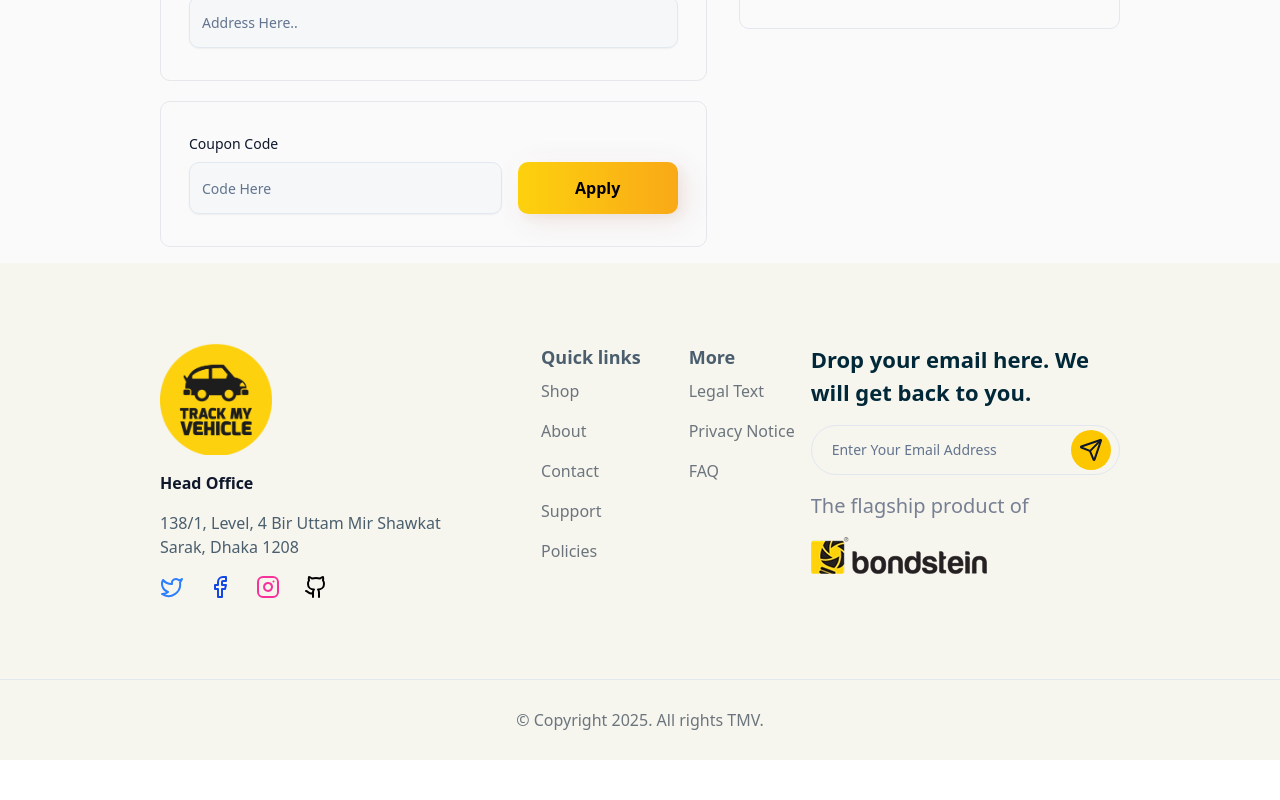
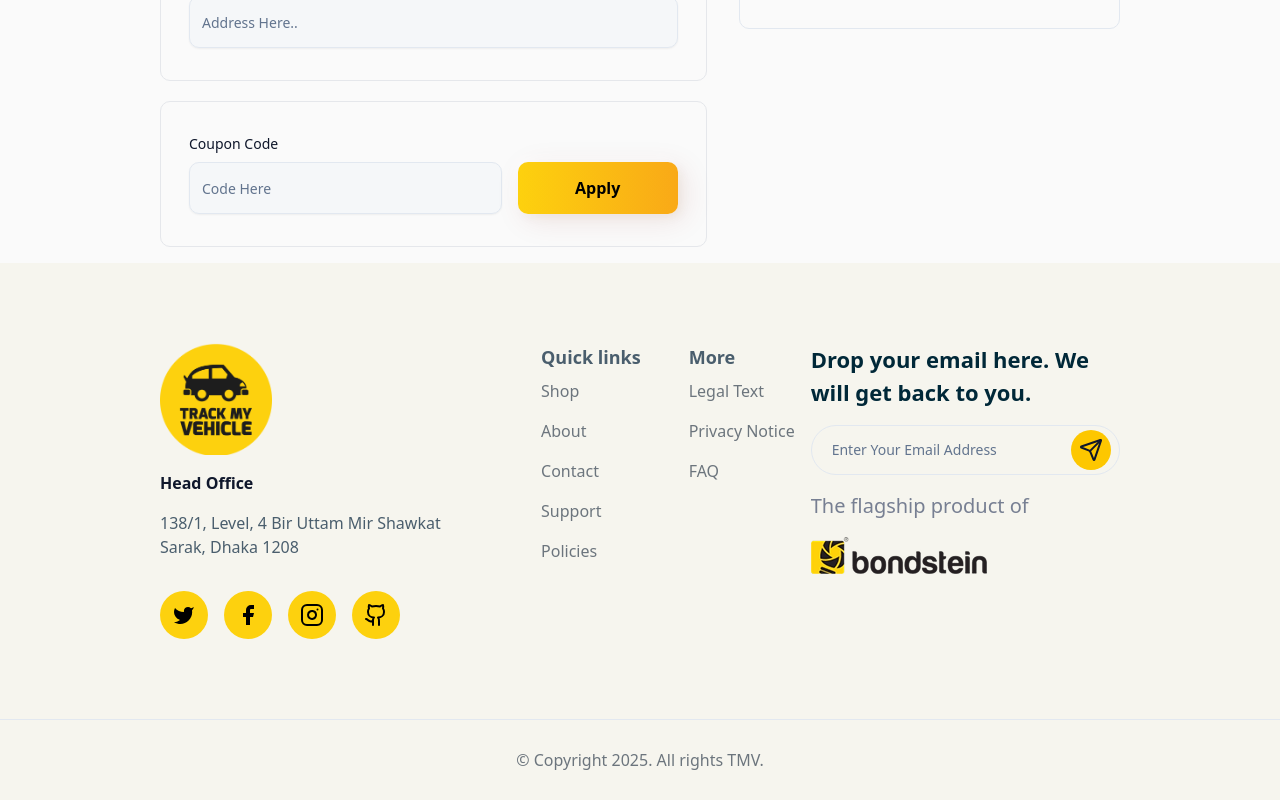
Before and after one commit to walid-bondstein/tmv-bd, a Next.js app: page /billing in a window 1280 px wide. Shown: the part 727-1527 px from the top of the page. Before the commit the page ends 1487 px from the top, so only its background shows below. Built offline with nearby package versions, Linux system fonts and the light colour scheme.

Commit message:
Fixed footer and spacing

```diff
--- a/app/page.tsx
+++ b/app/page.tsx
@@ -1,4 +1,5 @@
 export const dynamic = "force-dynamic";
+
 import AppSection from '@/components/pages/home/AppSection'
 import GetInTouch from '@/components/pages/home/GetInTouch';
 import { HowItWorks } from '@/components/pages/home/how-it-works'
@@ -163,13 +164,13 @@ export const products: Product[] = [
 
 export default function HomePage() {
   return (
-    <main className="min-h-screen bg-white text-slate-900">
+    <main className="min-h-screen bg-white text-slate-900 2xl:space-y-[140px] xl:space-y-[120px] lg:space-y-[100px] md:space-y-[80px] sm:space-y-[70px] ">
       <Landing />
       <Pricing products={products} />
+      <KeyFeatures />
       <HowItWorks />
       <Platform />
       <AppSection />
-      <KeyFeatures />
       <Partners />
       <OfferSlider />
       <HoverScaleGroup />
--- a/components/shared/Footer.tsx
+++ b/components/shared/Footer.tsx
@@ -20,11 +20,31 @@ export default function Footer() {
                             />
                             <p className="2xl:text-[22px] 2xl:leading-[35px] font-semibold">Head Office</p>
                             <p className="2xl:text-[18px] 2xl:leading-[26px] font-light text-[#4A5E6D]">138/1, Level, 4 Bir Uttam Mir Shawkat Sarak, Dhaka 1208</p>
-                            <div className='flex justify-start items-center gap-6'>
-                                <Twitter className='w-6 h-6 text-blue-500' />
-                                <Facebook className='w-6 h-6 text-blue-700' />
-                                <Instagram className='w-6 h-6 text-pink-500' />
-                                <Github className='w-6 h-6 text-black' />
+                            <div className='flex justify-start items-center gap-4 mt-8'>
+                              <a href="https://twitter.com/"
+                                target="_blank"
+                                 className="bg-[#FDD10E] p-3 rounded-full hover:scale-110 transition-transform">
+                                <Twitter className="w-6 h-6 text-transparent fill-black" />
+                                 </a>
+
+                             <a href= "https://www.facebook.com/tmvbd"
+                                target="_blank"
+                                 className="bg-[#FDD10E] p-3 rounded-full hover:scale-110 transition-transform">
+                                 <Facebook className='w-6 h-6 text-transparent fill-black' />
+                                 </a>
+
+                             <a href= "https://www.instagram.com/track_my_vehicle/?igsh=ZnllbXZhZWE4ejd5#"
+                                target="_blank"
+                                 className="bg-[#FDD10E] p-3 rounded-full hover:scale-110 transition-transform">
+                                 <Instagram className='w-6 h-6 text-black' />
+                                 </a>
+
+
+                             <a href= ""
+                                target="_blank"
+                                 className="bg-[#FDD10E] p-3 rounded-full hover:scale-110 transition-transform">
+                                 <Github className='w-6 h-6 text-black' />
+                                 </a>
                             </div>
                         </div>
                     </div>
@@ -33,7 +53,7 @@ export default function Footer() {
                             <div className=''>
                                 <p className="text-lg font-semibold text-[#4A5E6D]">Quick links</p>
                                 <ul>
-                                    <li>  <Link href={"/"} className="text-base font-normal text-[#6C757D] leading-10">Shop</Link></li>
+                                    <li>  <Link href={"https://store.tmvbd.com/"} className="text-base font-normal text-[#6C757D] leading-10">Shop</Link></li>
                                     <li>  <Link href={"/"} className="text-base font-normal text-[#6C757D] leading-10">About</Link></li>
                                     <li>  <Link href={"/"} className="text-base font-normal text-[#6C757D] leading-10">Contact</Link></li>
                                     <li>  <Link href={"/"} className="text-base font-normal text-[#6C757D] leading-10">Support</Link></li>
```
